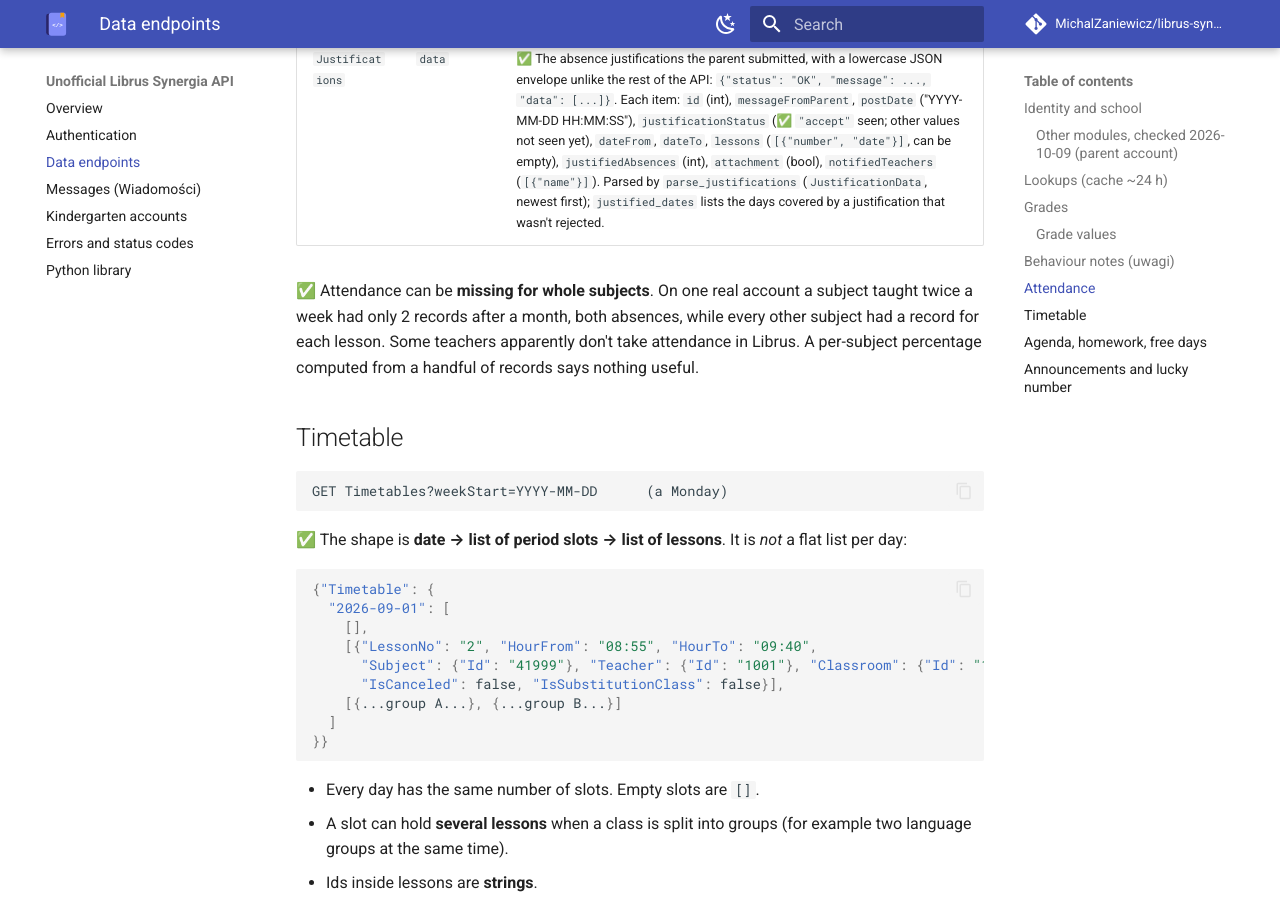
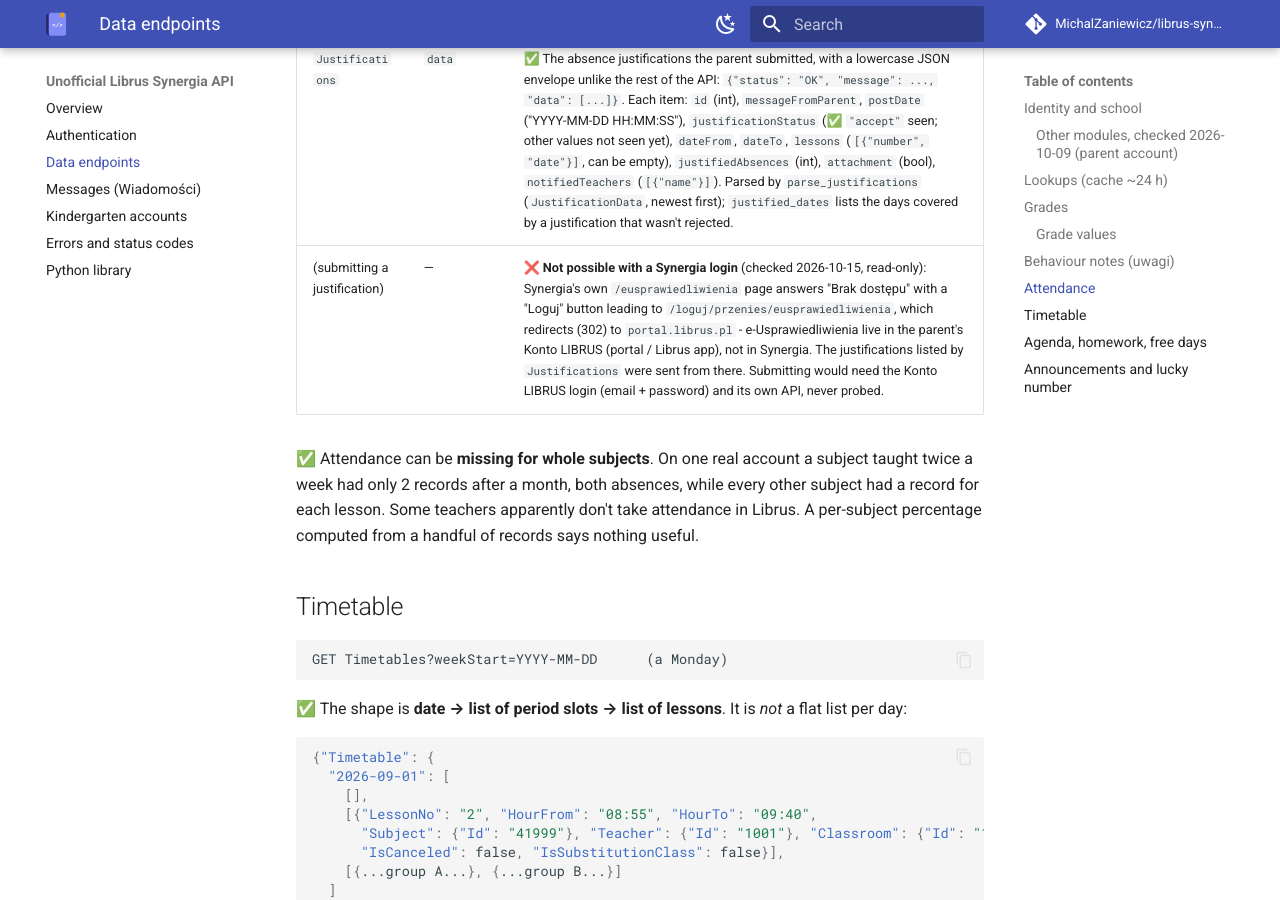
Before and after one commit to MichalZaniewicz/librus-synergia, an MkDocs documentation site: the page built from docs/endpoints.md, in a window 1280 px wide and 900 px high, scrolled down 10404 px. Built offline with MkDocs 1.6.1 and Material for MkDocs 9.7.7, drawn with Linux system fonts in a browser that asks for light colours; comment, search, counter and statistics services are not loaded.

Commit message:
API notes: submitting a justification needs the parent's Konto LIBRUS, not a Synergia login
Co-Authored-By: Claude Opus 5.5 <noreply@anthropic.com>

```diff
--- a/docs/endpoints.md
+++ b/docs/endpoints.md
@@ -190,6 +190,7 @@ There is no "excused" flag. Excused absences can only be recognized by
 | Endpoint | Root key | Notes |
 |---|---|---|
 | `Justifications` | `data` | ✅ The absence justifications the parent submitted, with a lowercase JSON envelope unlike the rest of the API: `{"status": "OK", "message": ..., "data": [...]}`. Each item: `id` (int), `messageFromParent`, `postDate` ("YYYY-MM-DD HH:MM:SS"), `justificationStatus` (✅ `"accept"` seen; other values not seen yet), `dateFrom`, `dateTo`, `lessons` (`[{"number", "date"}]`, can be empty), `justifiedAbsences` (int), `attachment` (bool), `notifiedTeachers` (`[{"name"}]`). Parsed by `parse_justifications` (`JustificationData`, newest first); `justified_dates` lists the days covered by a justification that wasn't rejected. |
+| (submitting a justification) | — | ❌ **Not possible with a Synergia login** (checked 2026-10-15, read-only): Synergia's own `/eusprawiedliwienia` page answers "Brak dostępu" with a "Loguj" button leading to `/loguj/przenies/eusprawiedliwienia`, which redirects (302) to `portal.librus.pl` - e-Usprawiedliwienia live in the parent's Konto LIBRUS (portal / Librus app), not in Synergia. The justifications listed by `Justifications` were sent from there. Submitting would need the Konto LIBRUS login (email + password) and its own API, never probed. |
 
 ✅ Attendance can be **missing for whole subjects**. On one real account a
 subject taught twice a week had only 2 records after a month, both
```
